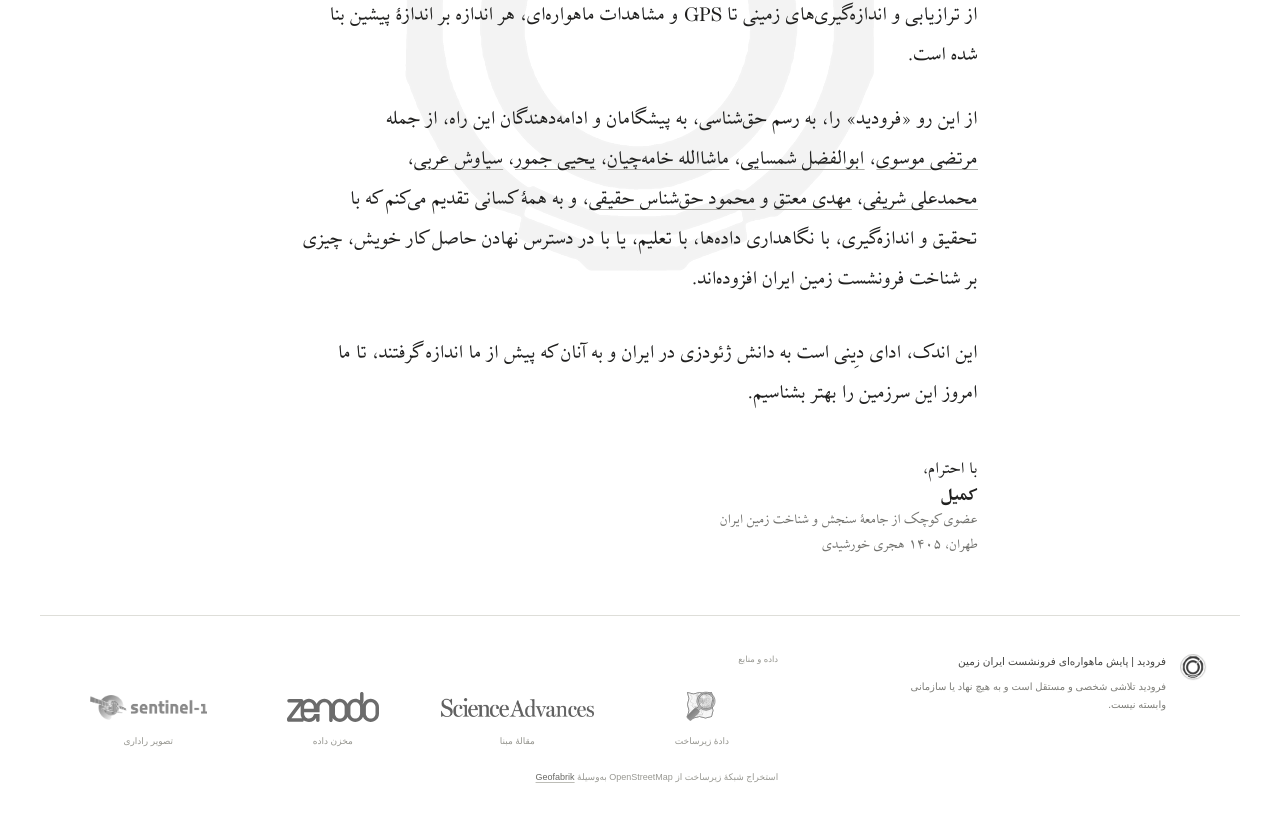
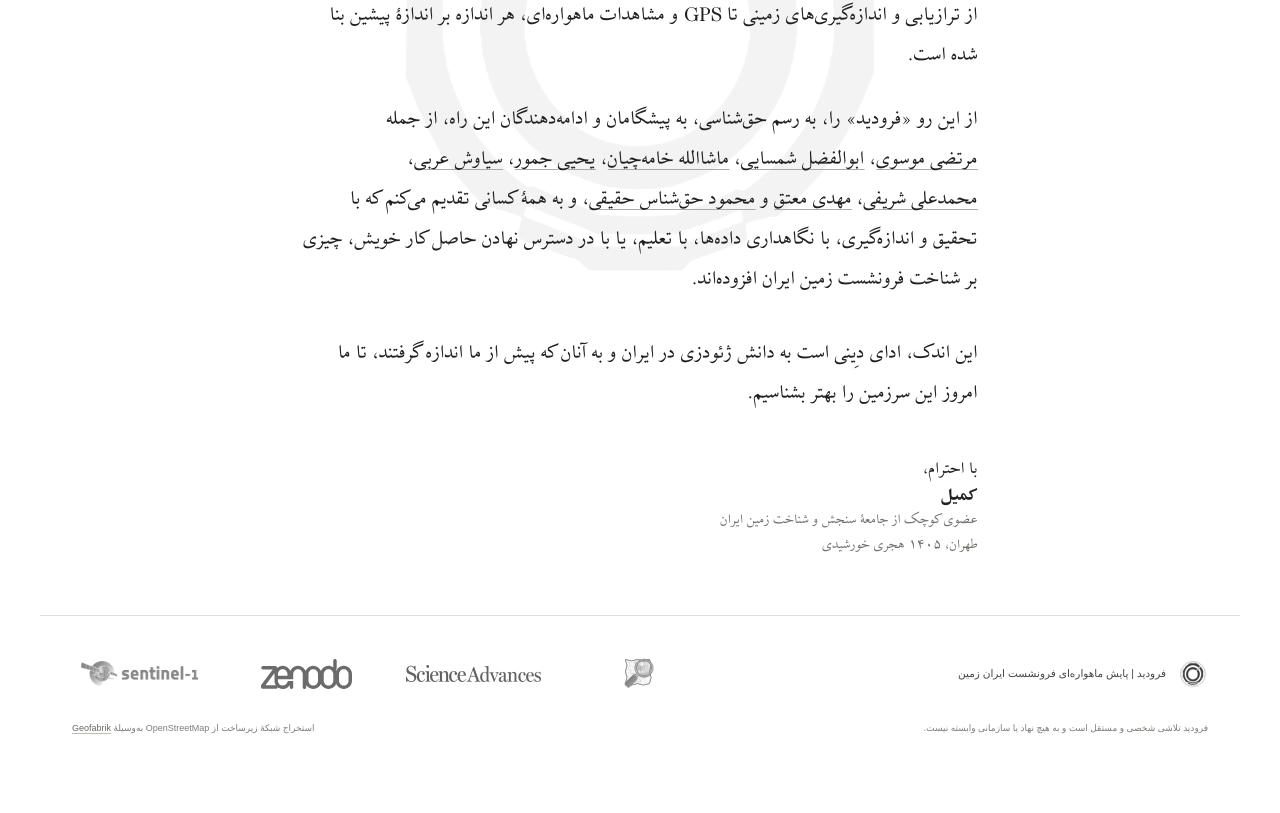
Before and after one commit to komeil-gh/Forudid, a React (Vite) app in the folder apps/web/: page /about in a window 1280 px wide. Shown: the part 713-1526 px from the top of the page. After the commit the page ends 1478 px from the top, so only its background shows below. Built offline with nearby package versions, Linux system fonts and the light colour scheme; a web font is replaced by a local one.

Commit message:
fix(web): simplify footer with source tooltips

```diff
--- a/apps/web/package.json
+++ b/apps/web/package.json
@@ -1,6 +1,6 @@
 {
   "name": "@forudid/web",
-  "version": "0.2.7",
+  "version": "0.2.8",
   "private": true,
   "type": "module",
   "scripts": {
--- a/apps/web/src/routes/about.css
+++ b/apps/web/src/routes/about.css
@@ -116,9 +116,9 @@
 
 .about-site-footer {
   display: grid;
-  grid-template-columns: minmax(220px, 1fr) minmax(0, 2fr);
-  align-items: start;
-  gap: clamp(40px, 6vw, 88px);
+  grid-template-columns: minmax(220px, 1fr) minmax(0, 1.5fr);
+  align-items: center;
+  gap: 24px clamp(40px, 6vw, 88px);
   max-width: 1200px;
   margin: 0 auto;
   padding: 36px 32px 28px;
@@ -127,9 +127,7 @@
   background: #fff;
   font: 500 10.5px/1.8 'Vazirmatn Variable', sans-serif;
 }
-.about-footer-brand { display: flex; align-items: flex-start; gap: 12px; }
-.about-footer-brand > div { display: grid; gap: 7px; }
-.about-footer-brand > div > small { max-width: 280px; color: #7d7d78; font-size: 10px; line-height: 1.85; font-weight: 400; }
+.about-footer-brand { display: flex; align-items: center; gap: 12px; }
 .about-footer-mark {
   position: relative;
   display: grid;
@@ -147,23 +145,25 @@
   border-radius: 50%;
   animation: footer-signal 3.6s cubic-bezier(.22, 1, .36, 1) infinite;
 }
-.about-source-strip { display: grid; gap: 20px; }
-.about-source-strip small { color: #969690; font-size: 8.5px; font-weight: 500; }
 .about-source-strip nav { display: grid; grid-template-columns: repeat(4, minmax(0, 1fr)); gap: 32px; direction: ltr; }
 .source-mark { display: grid; min-width: 0; gap: 8px; color: #777772; text-align: center; transition: color 160ms ease-out; }
-.source-mark > span { display: flex; height: 40px; align-items: center; justify-content: center; }
+.source-mark > span { display: flex; height: 44px; align-items: center; justify-content: center; }
 .source-mark img { display: block; max-width: 100%; max-height: 30px; width: auto; opacity: .68; transition: opacity 160ms ease-out; }
 .source-mark:hover, .source-mark:focus-visible { color: #30302e; }
 .source-mark:hover img, .source-mark:focus-visible img { opacity: .86; }
-.source-mark > small { font: 450 9px/1.5 'Vazirmatn Variable', sans-serif; }
+.source-mark:focus-visible { outline: 1px solid #777; outline-offset: 4px; border-radius: 2px; }
+.source-tooltip { z-index: 60; max-width: 220px; padding: 7px 12px; border: 1px solid #e2e2de; border-radius: 4px; background: #fff; color: #454542; box-shadow: 0 3px 14px #0000000a; font: 400 11px/1.8 'Vazirmatn Variable', sans-serif; }
+.source-tooltip-arrow { fill: #fff; }
 .source-mark-sentinel img { max-height: 25px; }
 .source-mark-sentinel img,
 .source-mark-osm img { filter: grayscale(1); }
 .source-mark-zenodo img { filter: brightness(0); opacity: .58; }
 .source-mark-science img { max-height: 20px; filter: none; opacity: .62; }
 .source-mark-osm img { max-height: 32px; opacity: .64; }
-.about-source-strip p { margin: 0; color: #989892; font-size: 9px; line-height: 1.8; }
-.about-source-strip p a { color: #686864; text-decoration: underline; text-decoration-color: #bdbdb7; text-underline-offset: 2px; }
+.about-footer-notes { grid-column: 1 / -1; display: flex; align-items: baseline; justify-content: space-between; gap: 12px 40px; }
+.about-footer-notes p { margin: 0; color: #7d7d78; font-size: 9px; line-height: 1.9; font-weight: 400; }
+.about-footer-notes p:last-child { text-align: end; }
+.about-footer-notes a { color: #686864; text-decoration: underline; text-decoration-color: #bdbdb7; text-underline-offset: 2px; }
 @keyframes footer-signal {
   0%, 55% { transform: scale(.72); opacity: 0; }
   68% { opacity: .48; }
@@ -183,6 +183,8 @@
   .about-page .signature { margin-top: 34px; }
   .about-site-footer { margin: 0 24px; padding: 28px 0; grid-template-columns: 1fr; gap: 30px; }
   .about-source-strip nav { gap: 18px; }
+  .about-footer-notes { flex-direction: column; gap: 8px; }
+  .about-footer-notes p:last-child { text-align: start; }
 }
 
 @media (max-width: 440px) {
--- a/apps/web/src/routes/about.tsx
+++ b/apps/web/src/routes/about.tsx
@@ -1,4 +1,4 @@
-import { HoverCard } from 'radix-ui'
+import { HoverCard, Tooltip } from 'radix-ui'
 import { useLanguage, type Language } from '../i18n'
 import './about.css'
 
@@ -150,17 +150,26 @@ export default function AboutPage() {
     <footer className="about-site-footer">
       <div className="about-footer-brand">
         <span className="about-footer-mark" aria-hidden="true"><img src="/brand/selected/forudid-mark-black.png" alt="" /></span>
-        <div><span>{language === 'fa' ? 'فرودید | پایش ماهواره‌ای فرونشست ایران زمین' : 'Forudid | Satellite monitoring of land subsidence in Iran'}</span>
-          <small>{language === 'fa' ? 'فرودید تلاشی شخصی و مستقل است و به هیچ نهاد یا سازمانی وابسته نیست.' : 'Forudid is an independent personal project and is not affiliated with any institution or organization.'}</small></div>
+        <span>{language === 'fa' ? 'فرودید | پایش ماهواره‌ای فرونشست ایران زمین' : 'Forudid | Satellite monitoring of land subsidence in Iran'}</span>
       </div>
       <div className="about-source-strip">
-        <small>{language === 'fa' ? 'داده و منابع' : 'Data & references'}</small>
+        <Tooltip.Provider delayDuration={180}>
         <nav aria-label={language === 'fa' ? 'منابع داده و مقاله' : 'Data and publication sources'}>
-          {sourceMarks.map(source => <a key={source.name} className={`source-mark source-mark-${source.className}`}
+          {sourceMarks.map(source => <Tooltip.Root key={source.name}>
+            <Tooltip.Trigger asChild><a className={`source-mark source-mark-${source.className}`}
             href={source.href} target="_blank" rel="noreferrer" aria-label={source.name}>
-            <span><img src={source.logo} alt="" /></span><small>{language === 'fa' ? source.fa : source.en}</small>
-          </a>)}
+            <span><img src={source.logo} alt="" /></span>
+          </a></Tooltip.Trigger>
+            <Tooltip.Portal><Tooltip.Content className="source-tooltip" side="top" sideOffset={10} collisionPadding={16} dir={language === 'fa' ? 'rtl' : 'ltr'}>
+              {language === 'fa' ? source.fa : source.en}
+              <Tooltip.Arrow className="source-tooltip-arrow" />
+            </Tooltip.Content></Tooltip.Portal>
+          </Tooltip.Root>)}
         </nav>
+        </Tooltip.Provider>
+      </div>
+      <div className="about-footer-notes">
+        <p>{language === 'fa' ? 'فرودید تلاشی شخصی و مستقل است و به هیچ نهاد یا سازمانی وابسته نیست.' : 'Forudid is an independent personal project and is not affiliated with any institution or organization.'}</p>
         <p>{language === 'fa' ? 'استخراج شبکهٔ زیرساخت از OpenStreetMap به‌وسیلهٔ ' : 'OpenStreetMap infrastructure extract provided by '}
           <a href="https://download.geofabrik.de/asia/iran.html" target="_blank" rel="noreferrer">Geofabrik</a></p>
       </div>
```
Also changed, not shown: 2 other files (tests, documents, lock files or other folders).
